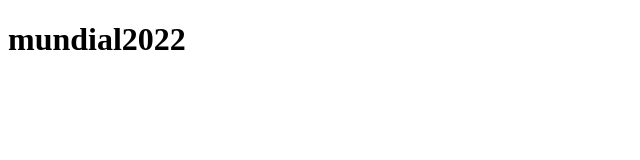
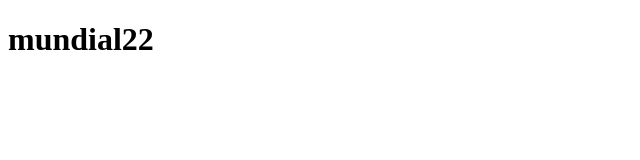
Before and after one commit to Matan844/amazing-project, a plain HTML site: page index.html in a window 1280 px wide. Shown: the full height of the page, 0-640 px from the left. Drawn offline with Linux system fonts and the light colour scheme.

Commit message:
changed header

```diff
--- a/index.html
+++ b/index.html
@@ -7,6 +7,6 @@
     <title>Matan</title>
 </head>
 <body>
-  <h1>mundial2022</h1>
+  <h1>mundial22</h1>
 </body>
 </html>
```
